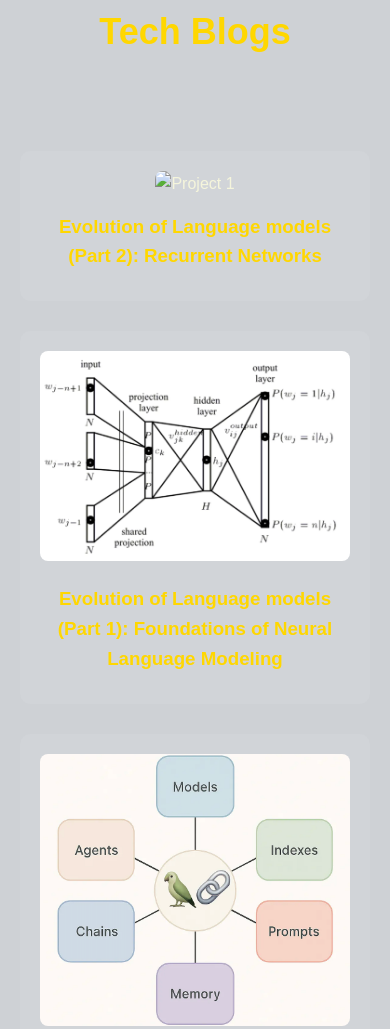
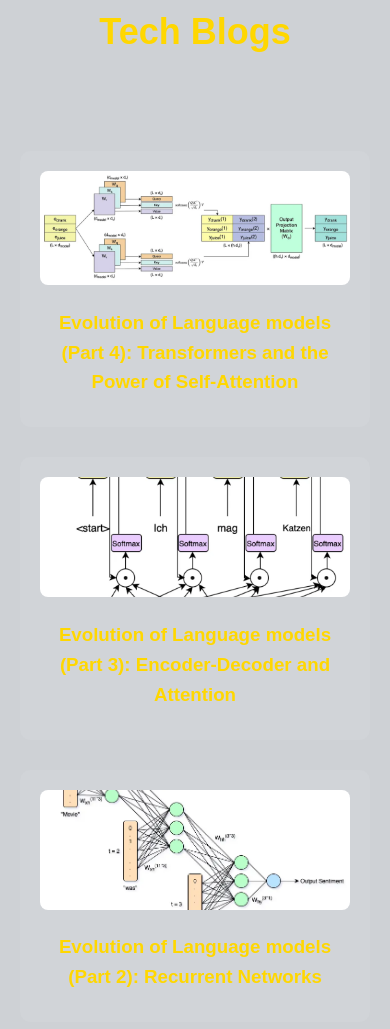
Before and after one commit to Shobhit20/Shobhit20.github.io, a website built with Vite: page index.html in a window 390 px wide. Shown: the part 8798-9827 px from the top of the page. Built offline with nearby package versions, Linux system fonts and the light colour scheme; files whose address does not match are found by name.

Commit message:
updated blog3 and blog 4

```diff
--- a/index.html
+++ b/index.html
@@ -223,11 +223,22 @@
       <div class="container">
         <h2>Tech Blogs</h2>
         <div class="projects-grid">
+          <a href="https://medium.com/@shobhit.workds/evolution-of-language-models-part-4-transformers-and-the-power-of-self-attention-666af6e614db">
+            <div class="project-card">
+              <img src="assets/llm_p4_blog.jpg" alt="Project 1">
+              <h3>Evolution of Language models (Part 4): Transformers and the Power of Self-Attention</h3>
+            </div>
+          </a>
+          <a href="https://medium.com/@shobhit.workds/evolution-of-language-models-part-3-encoder-decoder-and-attention-b0be1fc9abc3">
+            <div class="project-card">
+              <img src="assets/llm_p3_blog.jpg" alt="Project 1">
+              <h3>Evolution of Language models (Part 3): Encoder-Decoder and Attention</h3>
+            </div>
+          </a>
           <a href="https://medium.com/@shobhit.workds/evolution-of-language-models-part-2-recurrent-networks-8956e3a3883c">
             <div class="project-card">
               <img src="assets/llm_p2_blog.jpg" alt="Project 1">
               <h3>Evolution of Language models (Part 2): Recurrent Networks</h3>
-
             </div>
           </a>
           <a href="https://medium.com/@shobhit.workds/evolution-of-language-models-part-1-foundations-of-neural-language-modeling-1d8f42ecd4a8">
--- a/style.css
+++ b/style.css
@@ -449,8 +449,23 @@ nav {
 
 .project-card img {
   width: 100%;
+  max-height: 200px;
+  object-fit: cover;
   border-radius: 8px;
   margin-bottom: 15px;
+}
+
+
+@media (max-width: 768px) {
+  .project-card img {
+    max-height: 150px;
+  }
+}
+
+@media (max-width: 480px) {
+  .project-card img {
+    max-height: 120px;
+  }
 }
 
 .project-card h3 {
```
Also changed, not shown: assets/llm_p2_blog.jpg (added), assets/llm_p3_blog.jpg (added), assets/llm_p4_blog.jpg (added), 1 other file.
